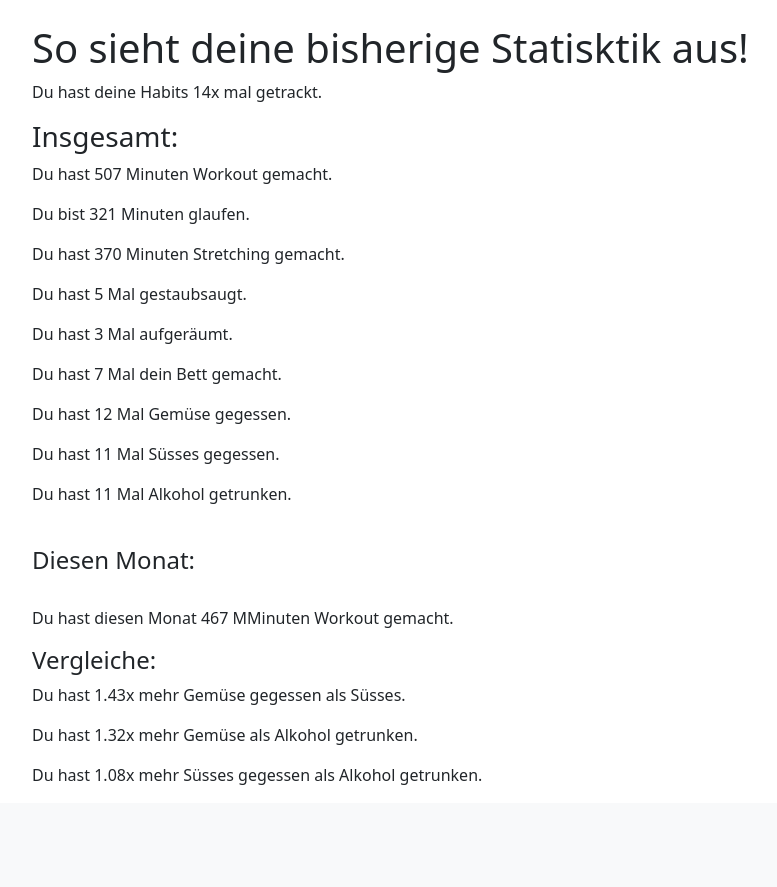
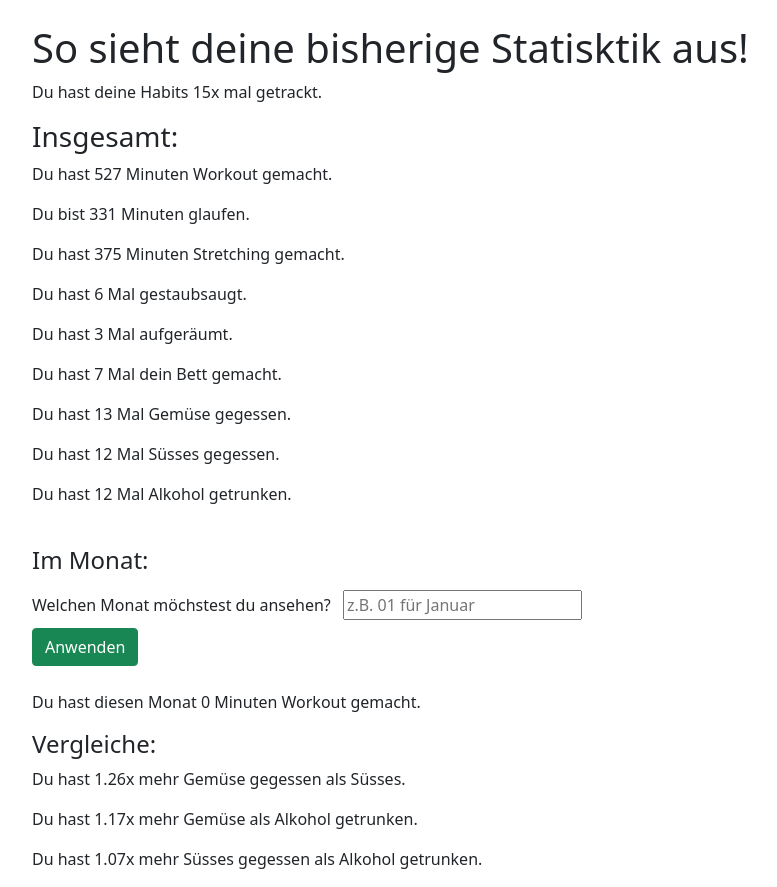
Before and after one commit to chiasso19/prog2, a Flask app: page /statistik in a window 1280 px wide. Shown: the part 56-943 px from the top of the page, without its empty margins (50-827 px from the left). Before the commit the page ends 841 px from the top, so only its background shows below. Run offline with Flask 2, Linux system fonts and the light colour scheme; some libraries are stand-ins or nearby versions.

Commit message:
Formular für Monat erstellt, Fehler behoben

```diff
--- a/daten.py
+++ b/daten.py
@@ -19,7 +19,6 @@ def habit_speichern(datum, dicthabits):
     speichern(datei_name, datum, dicthabits)
     return datum, dicthabits
 
-
 def habits_laden():
     datei_name = "habits.json"
 
--- a/habits.json
+++ b/habits.json
@@ -320,5 +320,28 @@
         "Alcohol": "viel"
       }
     ]
+  },
+  "18.01.2022": {
+    "Sport": [
+      {
+        "Workout": "20",
+        "Walk": "10",
+        "Stretching": "5"
+      }
+    ],
+    "Haushalt": [
+      {
+        "Vacuum": "on",
+        "Tidy": null,
+        "Bed": null
+      }
+    ],
+    "Nahrung": [
+      {
+        "Veggies": "wenig",
+        "Sweets": "viel",
+        "Alcohol": "viel"
+      }
+    ]
   }
 }
--- a/main.py
+++ b/main.py
@@ -46,9 +46,11 @@ def index():
     return render_template('index.html')
 
 
-@app.route("/statistik", methods=['GET'])
+@app.route("/statistik", methods=["POST", "GET"])
 def statistik():
-    datenhabits = daten.habits_laden()
+    datenhabits = daten.habits_laden() #lädt Daten aus daten.py
+
+    #zähler insgesamt
     workoutgesamt = 0
     walkgesamt = 0
     stretchinggesamt = 0
@@ -59,23 +61,27 @@ def statistik():
     sweetsgesamt = 0
     alcoholgesamt = 0
 
-    veggieverg = 0 #Vergleichzähler
-    sweetsverg = 0  # Vergleichzähler
-    alcoholverg = 0  # Vergleichzähler
+    # Vergleichzähler
+    veggieverg = 0
+    sweetsverg = 0
+    alcoholverg = 0
 
-    anzahlhabits = 0 #wie viel Mal wurde getrackt
+    # wie viel Mal wurde getrackt
+    anzahlhabits = 0
 
+
+    wahlmonat = request.form.get("wahlmonat") #Monat aus Formular Statistik (muss nicht gespeichert werden)
+
+    #insgesamt im Monat
     monatworkoutgesamt = 0
 
-
     for key, alles in datenhabits.items():
-        monat = key.split(".")[1]
-        if monat == "01":
+        monat = key.split(".")[1] #splittet nach Monat eingegeben in dict
+        if wahlmonat == str(monat): #falls monat aus formular mit Monat aus dict übereinstimmt
             if alles["Sport"][0]["Workout"] != "":
-                monatworkoutgesamt = monatworkoutgesamt + int(alles["Sport"][0]["Workout"])
-
+                monatworkoutgesamt = monatworkoutgesamt + int(alles["Sport"][0]["Workout"]) #zusammenrechnen
         if alles["Sport"][0]["Workout"] != "":
-            workoutgesamt= workoutgesamt + int(alles["Sport"][0]["Workout"])
+            workoutgesamt = workoutgesamt + int(alles["Sport"][0]["Workout"])
         if alles["Sport"][0]["Walk"] != "":
             walkgesamt= walkgesamt + int(alles["Sport"][0]["Walk"])
         if alles["Sport"][0]["Stretching"] != "":
@@ -128,5 +134,6 @@ def statistik():
                            bedgesamt=bedgesamt, veggiegesamt=veggiegesamt,sweetsgesamt=sweetsgesamt,
                            alcoholgesamt=alcoholgesamt, vergvegsweet=vergvegsweet, vergvegalc=vergvegalc, vergalcsweet=vergalcsweet,
                            anzahlhabits=anzahlhabits, monatworkoutgesamt=monatworkoutgesamt)
+
 if __name__ == "__main__":
     app.run(debug=True, port=5000)
--- a/static/main.css
+++ b/static/main.css
@@ -3,4 +3,3 @@ h1 {
 }
 h2 {
 font-size: 18px;
-}
--- a/templates/statistik.html
+++ b/templates/statistik.html
@@ -15,8 +15,14 @@
     <p>Du hast {{veggiegesamt}} Mal Gemüse gegessen.</p>
     <p>Du hast {{sweetsgesamt}} Mal Süsses gegessen.</p>
     <p>Du hast {{alcoholgesamt}} Mal Alkohol getrunken.</p><br>
-    <h4>Diesen Monat:</h4><br>
-    <p> Du hast diesen Monat {{monatworkoutgesamt}} MMinuten Workout gemacht.</p>
+    <h4>Im Monat:</h4>
+    <form action="{{url_for('statistik')}}" method="POST">
+        <div>
+            <label class="col-auto col-form-label">Welchen Monat möchstest du ansehen?</label>
+            <input type="text" class="form-control, m-2" name="wahlmonat" id="wahlmonat" placeholder="z.B. 01 für Januar">
+        </div><button type="submit" class="btn btn-success">Anwenden</button>
+    </form><br>
+    <p> Du hast diesen Monat {{monatworkoutgesamt}} Minuten Workout gemacht.</p>
 
     <h4 >Vergleiche:</h4>
     <p>Du hast {{"%.2f"|format(vergvegsweet)}}x mehr Gemüse gegessen als Süsses.</p>
```
